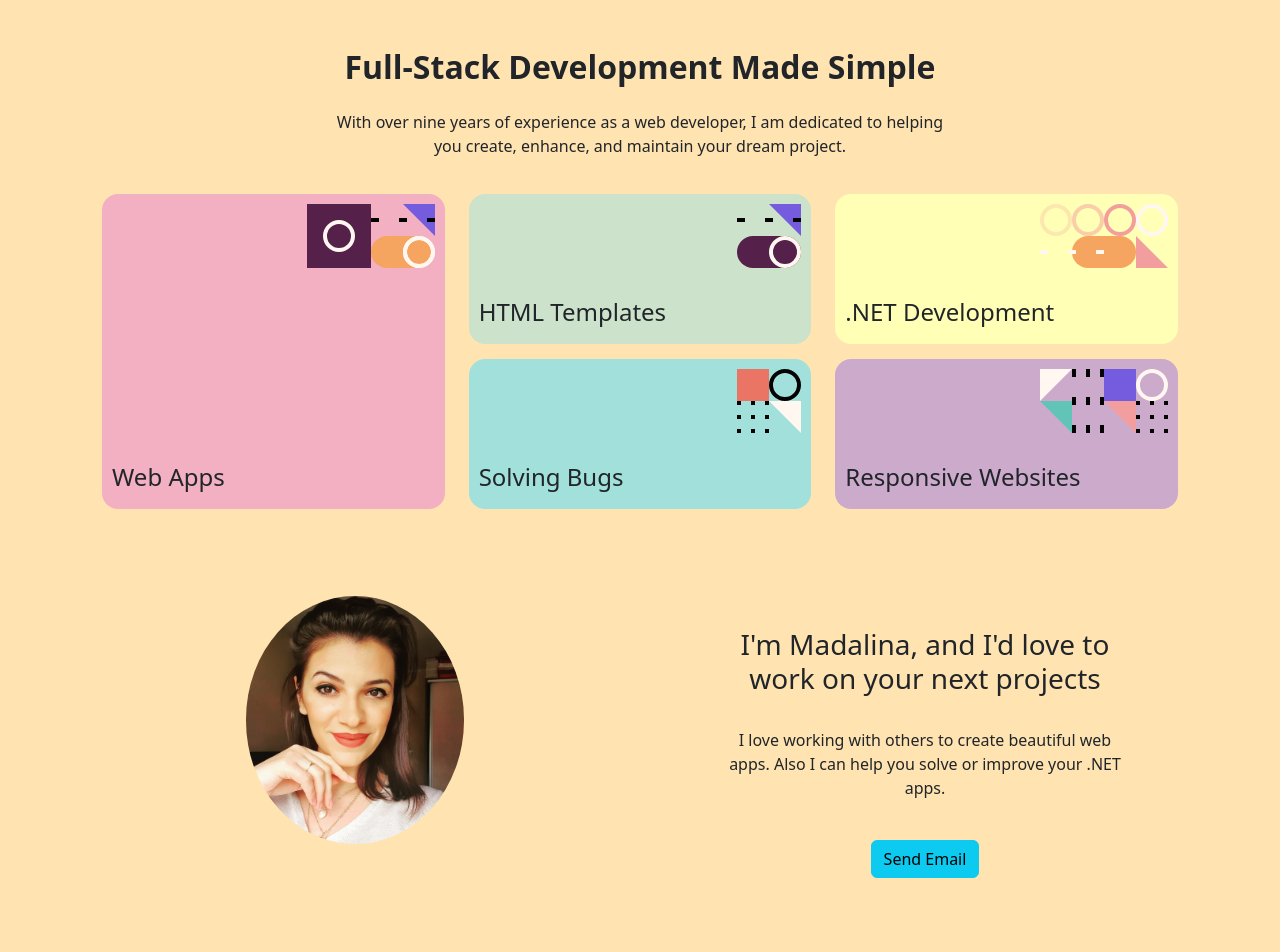
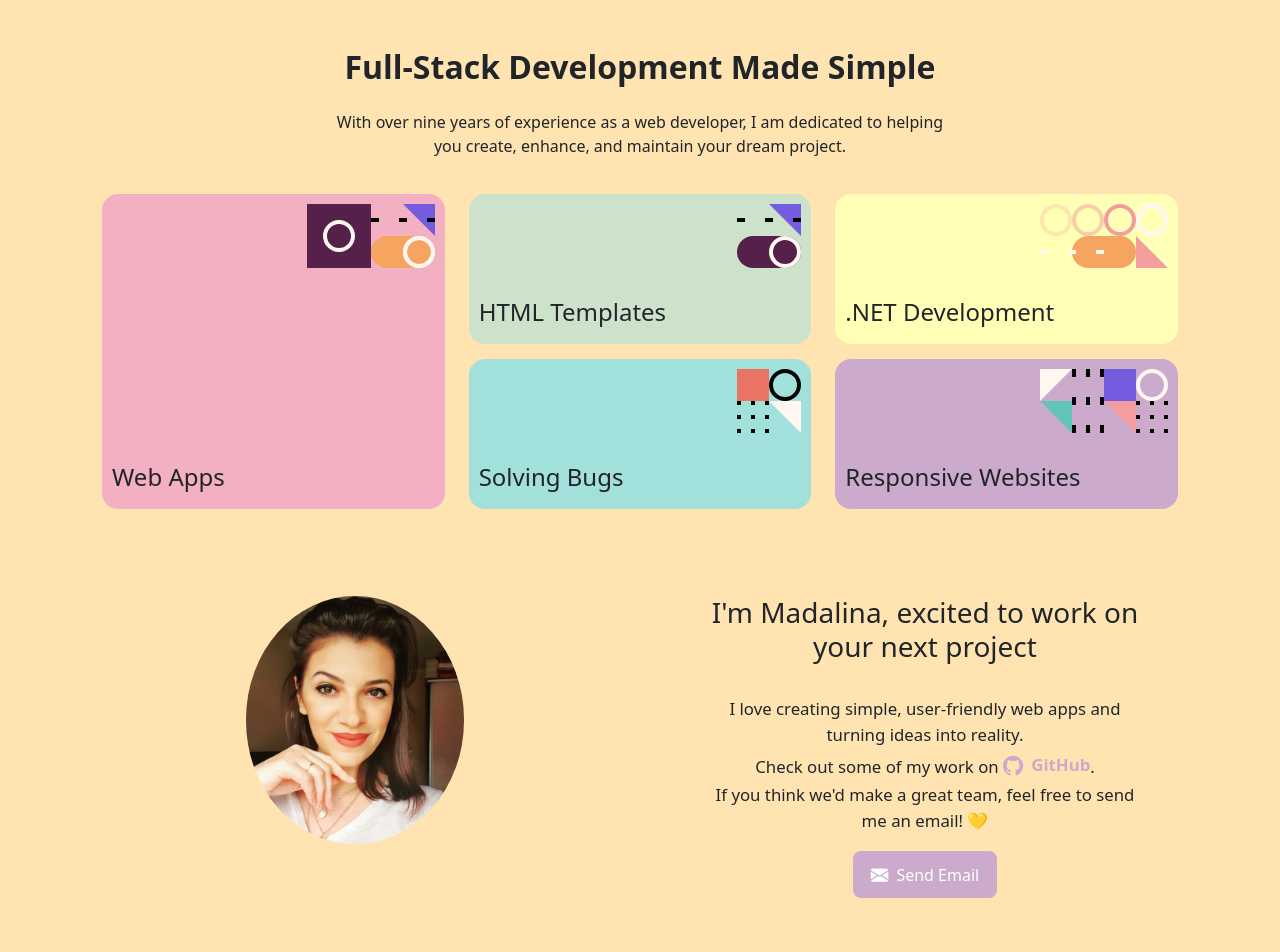
Before and after one commit to MadalinaBuu/portfolio, an Angular app: page / in a window 1280 px wide. Shown: the top 952 px of the page. Built offline with nearby package versions, Linux system fonts and the light colour scheme.

Commit message:
description-section small fixes

```diff
--- a/src/app/app.component.html
+++ b/src/app/app.component.html
@@ -141,16 +141,29 @@
     <div class="col-md-6" style="text-align: center;">
       <img src="assets/pic1.jpg" class="rounded-circle" style="width: 40%;" alt="Round image">
     </div>
-    <div class="col-md-6" style="padding-left: 5rem; padding-right: 5rem; text-align: center;
-    padding-top: 2rem;">
-      <h3>I'm Madalina, and I'd love to work on your next projects</h3>
+
+    <div class="col-md-6" style="padding-left: 4rem; padding-right: 4rem; text-align: center;">
+      <h3>I'm Madalina, excited to work on your next project</h3>
       <br>
-      <p>I love working with others to create beautiful web apps. Also I can help you solve or improve your .NET apps.
+
+      <p class="intro-text">
+        I love creating simple, user-friendly web apps and turning ideas into reality.
+        <br>
+        Check out some of my work on
+        <a href="https://github.com/madalinabuu" target="_blank" class="github-inline">
+          <i class="bi bi-github"></i> GitHub
+        </a>.
+        <br>
+        If you think we'd make a great team, feel free to send me an email! 💛
       </p>
-      <br>
-      <a href="mailto:madalina.ciucioiu@gmail.com" class="btn btn-info">Send Email</a>
+      <a href="mailto:madalina.ciucioiu@gmail.com" class="btn btn-info email-btn">
+        <i class="bi bi-envelope-fill"></i> Send Email
+      </a>
     </div>
   </div>
+
+
+
 </div>
 
 <div class="work-section">
@@ -159,9 +172,10 @@
 
 <div class="container">
   <div class="conclusion-section">
-    <p> Thank you for taking the time to explore my portfolio. I would love the opportunity to discuss your exciting projects and how my skills and experience could contribute to their success. </p>
+    <p> Thank you for taking the time to explore my portfolio. I would love the opportunity to discuss your exciting
+      projects and how my skills and experience could contribute to their success. </p>
 
     <p>If you're interested, feel free to
-    download my CV  by clicking <a href="assets/my-cv.pdf" download>here</a>.</p>
+      download my CV by clicking <a href="assets/my-cv.pdf" download>here</a>.</p>
   </div>
 </div>
--- a/src/app/app.component.scss
+++ b/src/app/app.component.scss
@@ -1,15 +1,73 @@
-.description-section{
+.description-section {
     padding-top: 2rem;
     padding-bottom: 3rem;
 }
 
-.work-section{
+.work-section {
     padding-top: 2rem;
     padding-left: 1rem;
     padding-right: 1rem;
 }
 
-.conclusion-section{
+.conclusion-section {
     padding-bottom: 2rem;
     text-align: center;
 }
+
+.github-inline {
+    display: inline-flex;
+    align-items: center;
+    color: #cbaacb;
+    text-decoration: none;
+    font-weight: bold;
+
+    i {
+        margin-right: 0.5rem;
+        font-size: 1.2em;
+    }
+
+    &:hover {
+        color: lighten(#cbaacb, 10%);
+    }
+}
+
+.email-btn {
+  display: inline-flex;
+  align-items: center;
+  background-color: #cbaacb;
+  color: #fff;
+  border: 2px solid #cbaacb;
+  padding: 0.5rem 1rem;
+  border-radius: 0.5rem;
+  font-weight: 500;
+  text-decoration: none;
+  transition: all 0.3s ease;
+  cursor: pointer;
+
+  i {
+    margin-right: 0.5rem;
+    font-size: 1.1em;
+  }
+
+  &:hover {
+    background-color: #b890b9;  // mai închis la hover
+    border-color: #b890b9;
+    color: #fff;
+  }
+
+  &:active {
+    background-color: #a36f9f;  // și mai închis la click
+    border-color: #a36f9f;
+    transform: translateY(1px); // efect subtil de apăsare
+  }
+
+  &:focus {
+    outline: none;
+    box-shadow: 0 0 0 3px rgba(203, 170, 203, 0.5);
+  }
+}
+
+.intro-text {
+    font-size: 1.05rem;
+    line-height: 1.6;
+}
--- a/src/index.html
+++ b/src/index.html
@@ -1,13 +1,17 @@
 <!doctype html>
 <html lang="en">
+
 <head>
   <meta charset="utf-8">
   <title>Portfolio</title>
   <base href="/">
   <meta name="viewport" content="width=device-width, initial-scale=1">
   <link rel="icon" type="image/x-icon" href="favicon.ico">
+  <link rel="stylesheet" href="https://cdn.jsdelivr.net/npm/bootstrap-icons@1.11.1/font/bootstrap-icons.css">
 </head>
+
 <body>
   <app-root></app-root>
 </body>
+
 </html>
```
